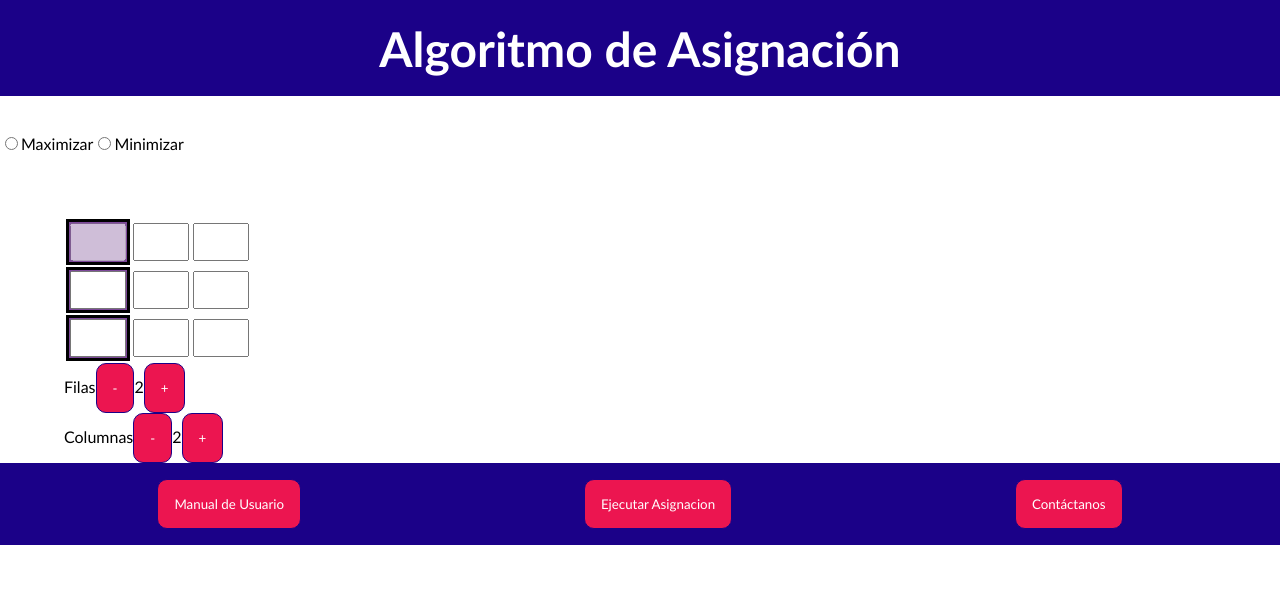
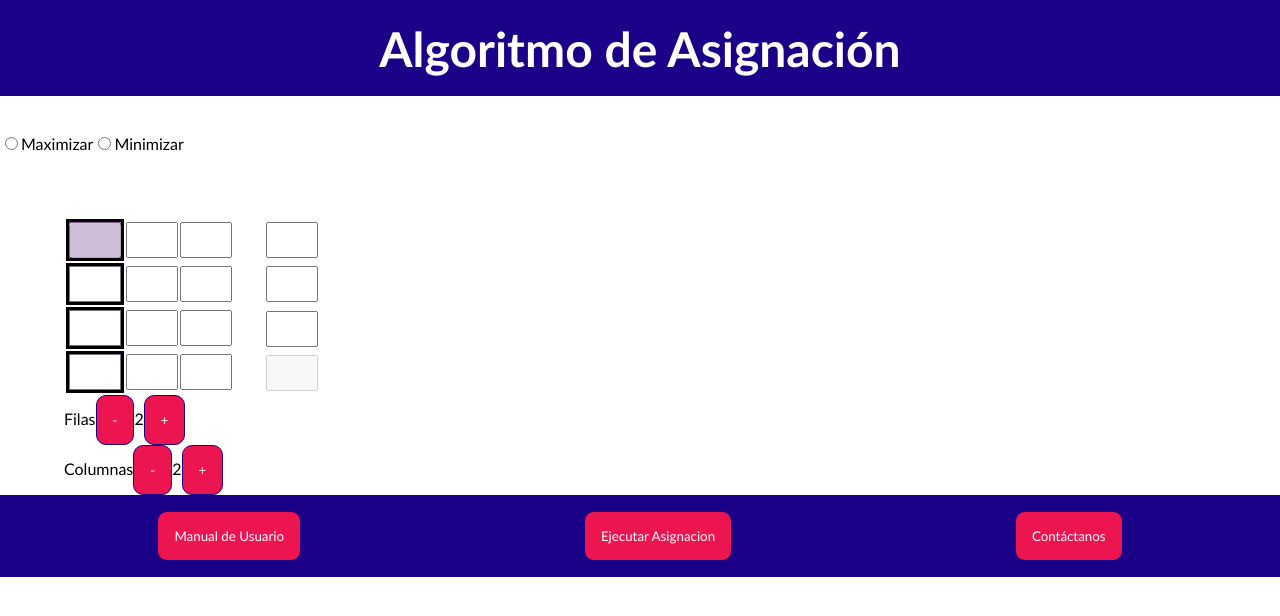
Before and after one commit to RadoV18/graphs-latam, a React (Create React App) app: page /grafos/transporte in a window 1280 px wide. Shown: the top 616 px of the page. Built offline with nearby package versions, Linux system fonts and the light colour scheme; what cytoscape-popper would draw is missing.

Commit message:
Tabla de transporte:

```diff
--- a/src/Pages/Transporte.js
+++ b/src/Pages/Transporte.js
@@ -3,7 +3,7 @@ import { useState } from "react";
 import Header from "../components/Header/Header";
 import Footer from "../components/Footer/Footer";
 import "../Styles/asignacion.css";
-import TransporteTable from "../components/AsignacionTable/AsignacionTable";
+import TransporteTable from "../components/TransporteTable/TransporteTable";
 import { northWestAlgorithm } from "../utils/algorithms/northWestAlgorithm";
 
 const Transporte = () => {
--- a/src/components/AsignacionTable/AsignacionTable.css
+++ b/src/components/AsignacionTable/AsignacionTable.css
@@ -6,9 +6,13 @@
 .table__col {
     width: 3rem;
     height: 2rem;
+    padding: 0;
+    margin: 0;
 }
 
 .table__input {
+    margin: 0;
+    padding: 0;
     width: 3rem;
     height: 2rem;
 }
--- /dev/null
+++ b/src/components/TransporteTable/TransporteTable.css
@@ -0,0 +1,9 @@
+.table__container--transporte {
+    display: flex;
+}
+
+.available__container {
+    display: flex;
+    flex-direction: column;
+    justify-content: space-around;
+}
--- a/src/components/TransporteTable/TransporteTable.js
+++ b/src/components/TransporteTable/TransporteTable.js
@@ -1,6 +1,8 @@
 import React, { useState, useEffect } from "react";
 
 import Counter from "../Counter/Counter";
+
+import "./TransporteTable.css";
 
 const TransporteTable = ({ matrix, setMatrix, available, setAvailable, demand, setDemand }) => {
     const [rows, setRows] = useState(3);
@@ -70,17 +72,18 @@ const TransporteTable = ({ matrix, setMatrix, available, setAvailable, demand, s
                         ))}
                         <tr className="table__demand">
                             {demand.map((value, index) => {
-                                return <td className="table__col" key={"demand" + index}>
+                                return <td className="table__col" key={"demand" + index} >
                                     <input className="table__input" type="text" value={value} onChange={(e) => demandChange(e, index)} />
                                 </td>
                             })}
                         </tr>
                     </tbody>
                 </table>
-                <div className="available__container">
+                <div className="available__container" style={{marginLeft: "2rem"}}>
                     {available.map((value, index) =>
                         <input className="table__input" type="text" value={value} onChange={(e => availableChange(e, index))} />
                     )}
+                    <input className="table__input" type="text" disabled />
                 </div>
             </div>
 
```
